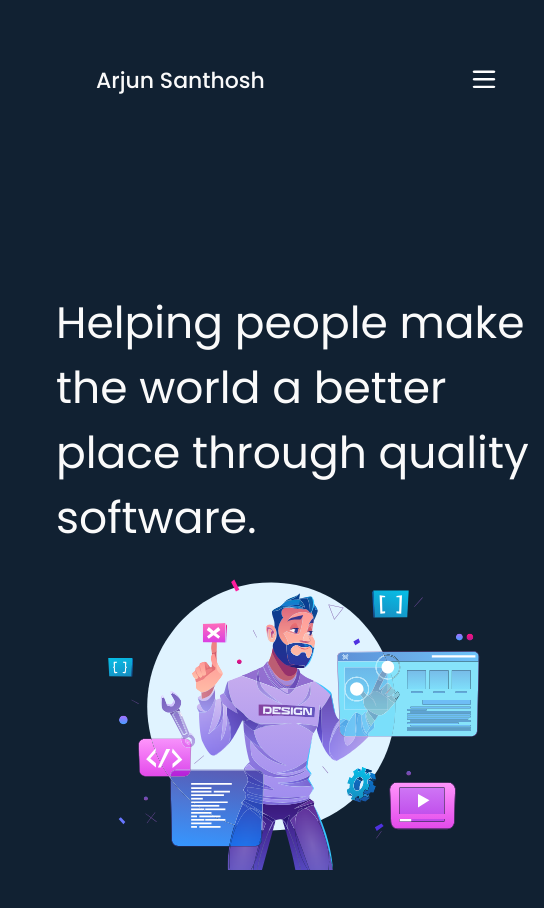
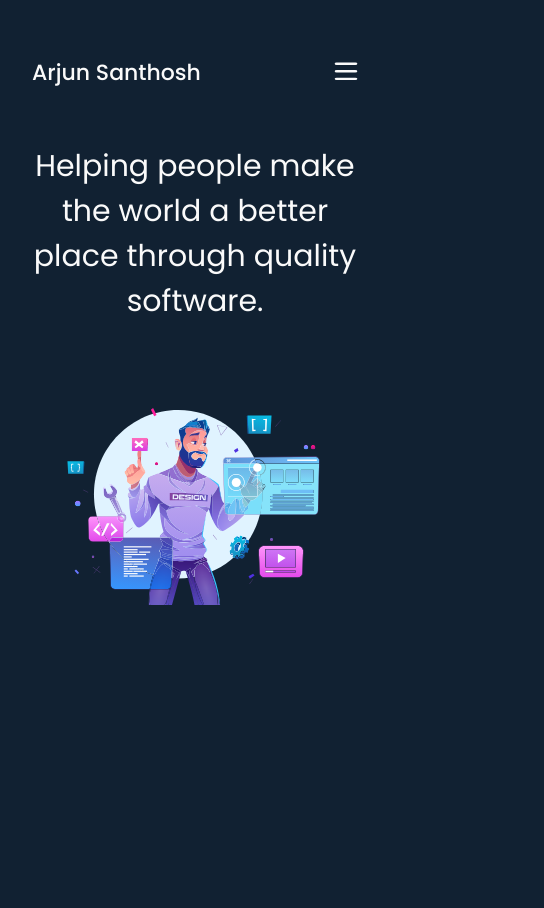
Before and after one commit to ArjunSanthoshpnr/portfolio-website, a React (Create React App) app: page / in a window 390 px wide. Shown: the top 908 px of the page, 544 px wide, since content can reach past the window. After the commit the page ends 844 px from the top, so only its background shows below. Built offline with nearby package versions, Linux system fonts and the light colour scheme.

Commit message:
fixed responsiveness

```diff
--- a/src/App.css
+++ b/src/App.css
@@ -1,8 +1,21 @@
 .App {
-  min-width: 400px;
   display: flex;
-  justify-content: center;
+  align-items: center;
   flex-flow: column;
-  align-items: center;
-  margin: 0 6rem;
+  width: 100%;
 }
+
+.user-select-none {
+  -webkit-touch-callout: none;
+  -webkit-user-select: none;
+  -khtml-user-select: none;
+  -moz-user-select: none;
+  -ms-user-select: none;
+  user-select: none;
+}
+
+@media screen and (max-width: 480px) {
+  .App {
+    margin: 0 2rem;
+  }
+}
--- a/src/App.js
+++ b/src/App.js
@@ -23,6 +23,17 @@ const GlobalStyle = createGlobalStyle`
       toggleTheme(props)});
     transition: background 500ms;
 
+    div#root {
+      width: 100%;
+      display: flex;
+      flex-flow: column;
+      align-items: center;
+    }
+
+    @media screen and (max-width: 480px) {
+    margin: 0 2rem;
+  }
+
   }
 `;
 
--- a/src/components/Header.jsx
+++ b/src/components/Header.jsx
@@ -1,5 +1,5 @@
 import styled from "styled-components";
-import { Moon, More } from "../assets";
+import { More } from "../assets";
 import { toggleTheme } from "../utils/utils";
 function Header({ darkTheme, setDarkTheme }) {
   return (
@@ -24,7 +24,12 @@ function Header({ darkTheme, setDarkTheme }) {
           />
         </button>
 
-        <More className="more-icon" color="#fff" height="44px" width="44px" />
+        <More
+          className="more-icon"
+          color={darkTheme ? "#fafafa" : "#112132"}
+          height="44px"
+          width="44px"
+        />
       </div>
     </StyledHeader>
   );
@@ -141,11 +146,12 @@ const StyledHeader = styled.div`
         display: flex;
       }
     }
-    @media screen and (max-width: 480px) {
-      .more-icon {
-        height: 24px;
-        width: 24px;
-      }
+  }
+  @media screen and (max-width: 480px) {
+    padding: 2rem 0;
+    .more-icon {
+      height: 24px;
+      width: 24px;
     }
   }
 `;
--- a/src/components/sections/HeroSection.jsx
+++ b/src/components/sections/HeroSection.jsx
@@ -7,7 +7,7 @@ function HeroSection({ darkTheme }) {
   return (
     <StyledHeroSection dark={darkTheme}>
       <div className="content-block">
-        <span>
+        <span className="user-select-none">
           Helping people make the world a better place through quality software.
         </span>
       </div>
@@ -23,19 +23,38 @@ const StyledHeroSection = styled.div`
   width: 100%;
   display: flex;
   justify-content: center;
+  max-width: 2000px;
+
   .content-block {
     display: flex;
     align-items: center;
+    width: 50%;
+
     span {
-      width: 30rem;
       word-wrap: break-word;
       font-size: 44px;
       color: var(--text-primary-${(props) => toggleTheme(props)});
     }
   }
   .hero-illustration {
+    width: 100%;
+  }
+  @media screen and (max-width: 480px) {
+    justify-content: flex-start;
   }
   @media screen and (max-width: 1200px) {
     flex-flow: column;
+    text-align: center;
+    align-items: center;
+    gap: 4rem;
+    .content-block {
+      width: 100%;
+      max-width: 30rem;
+    }
+  }
+  @media screen and (max-width: 1600px) {
+    .content-block span {
+      font-size: 30px;
+    }
   }
 `;
--- a/src/index.css
+++ b/src/index.css
@@ -12,7 +12,7 @@
 }
 
 body {
-  margin: 0;
+  margin: 0 5rem;
   font-family: "Poppins", sans-serif;
   -webkit-font-smoothing: antialiased;
   -moz-osx-font-smoothing: grayscale;
--- a/src/pages/Home.jsx
+++ b/src/pages/Home.jsx
@@ -10,9 +10,6 @@ function Home({ darkTheme }) {
   );
 }
 
-const StyledHome = styled.div`
-  width: max-content;
-  margin: 100px;
-`;
+const StyledHome = styled.div``;
 
 export default Home;
```
